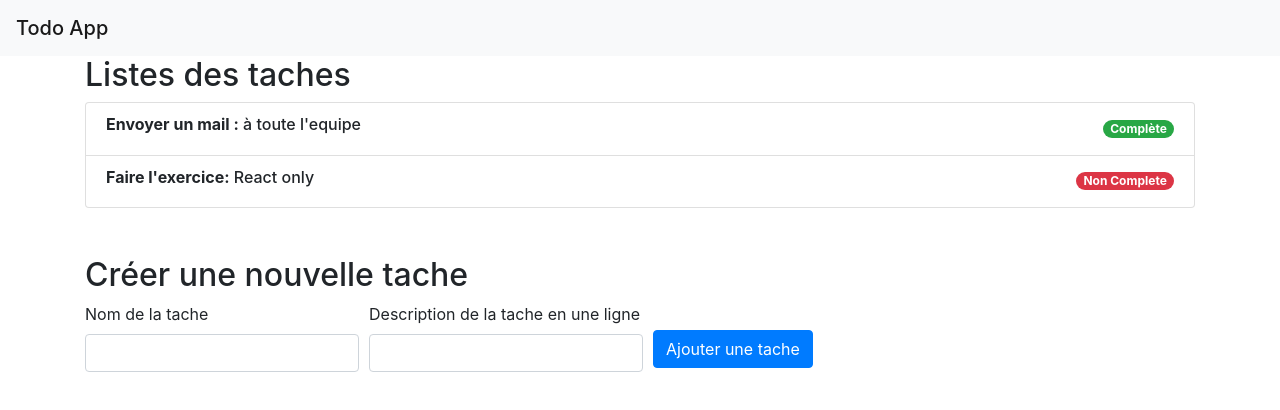
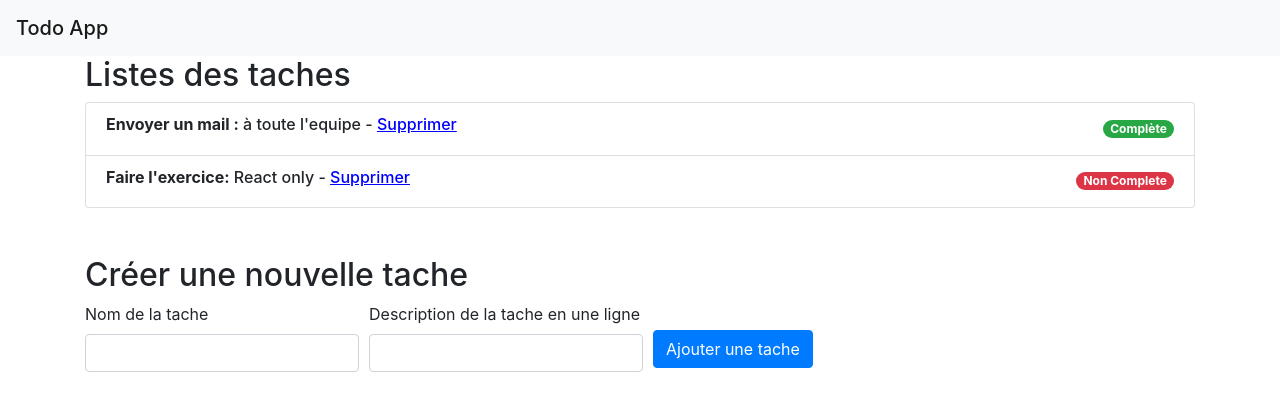
Before and after one commit to houssemAmiri/todo-list-app, a React (Create React App) app: page /tasks in a window 1280 px wide. Shown: the top 410 px of the page. Built offline with nearby package versions, Linux system fonts and the light colour scheme.

Commit message:
delete item from todolist

```diff
--- a/src/components/Tasks/AddTask.tsx
+++ b/src/components/Tasks/AddTask.tsx
@@ -16,7 +16,6 @@ const AddTask: React.FC<Props> = ({ saveTodo }) => {
   const {
     register,
     handleSubmit,
-    watch,
     formState: { errors },
   } = useForm<Inputs>();
   const onSubmit = (data: Inputs) => {
--- a/src/components/Tasks/TaskItem.tsx
+++ b/src/components/Tasks/TaskItem.tsx
@@ -1,5 +1,35 @@
 import React from "react";
-const TaskItem: React.FC = () => {
-  return <div>This is task item</div>;
+import { Dispatch } from "redux";
+import { useDispatch } from "react-redux";
+import "../../style/App.css";
+interface Props {
+  todoElem: ITodo;
+  removeTodo: (article: ITodo) => void;
+}
+const TaskItem: React.FC<Props> = ({ todoElem, removeTodo }) => {
+  const dispatch: Dispatch<any> = useDispatch();
+
+  const deleteTodo = React.useCallback(
+    (todo: ITodo) => dispatch(removeTodo(todo)),
+    [dispatch, removeTodo]
+  );
+  return (
+    <li className="list-group-item d-flex justify-content-between align-items-center">
+      <h6>
+        <b>{todoElem.name}:</b> {todoElem.description} -{" "}
+        <span className="span" onClick={() => deleteTodo(todoElem)}>
+          Supprimer
+        </span>
+      </h6>
+
+      <span
+        className={`badge ${
+          todoElem.isCompleted ? "badge-success" : "badge-danger"
+        } badge-pill`}
+      >
+        {todoElem.isCompleted ? `Complète` : `Non Complete`}
+      </span>
+    </li>
+  );
 };
 export default TaskItem;
--- a/src/components/Tasks/TaskList.tsx
+++ b/src/components/Tasks/TaskList.tsx
@@ -1,6 +1,8 @@
 import React from "react";
+import TaskItem from "./TaskItem";
+import { ListTasksText } from "../../constants/text";
+import { removeTodo } from "../../store/actions/todoActions";
 
-import { ListTasksText } from "../../constants/text";
 interface Props {
   todoList: ITodo[];
 }
@@ -8,22 +10,15 @@ const TaskList: React.FC<Props> = ({ todoList }) => {
   return (
     <>
       <h2>{ListTasksText.TITLE}</h2>
-      <ul className="list-group">
-        {todoList.map((todo) => (
-          <li className="list-group-item d-flex justify-content-between align-items-center">
-            <h6>
-              <b>{todo.name}:</b> {todo.description}
-            </h6>
-            <span
-              className={`badge ${
-                todo.isCompleted ? "badge-success" : "badge-danger"
-              } badge-pill`}
-            >
-              {todo.isCompleted ? `Complète` : `Non Complete`}
-            </span>
-          </li>
-        ))}
-      </ul>
+      {todoList.length > 0 ? (
+        <ul className="list-group">
+          {todoList.map((todoElem, index) => (
+            <TaskItem todoElem={todoElem} removeTodo={removeTodo} key={index} />
+          ))}
+        </ul>
+      ) : (
+        <h3>Liste vide ajouter des éléments</h3>
+      )}
     </>
   );
 };
--- a/src/pages/Tasks.tsx
+++ b/src/pages/Tasks.tsx
@@ -15,7 +15,6 @@ const Tasks: React.FC = () => {
   const saveTodo = React.useCallback((todo: ITodo) => dispatch(addTodo(todo)), [
     dispatch,
   ]);
-  console.log(todos);
   return (
     <div className="container">
       <TaskList todoList={todos} />
--- a/src/style/App.css
+++ b/src/style/App.css
@@ -3,3 +3,8 @@
   width: 50%;
   padding: 10px;
 }
+.span {
+  cursor: pointer;
+  color: blue;
+  text-decoration: underline;
+}
```
